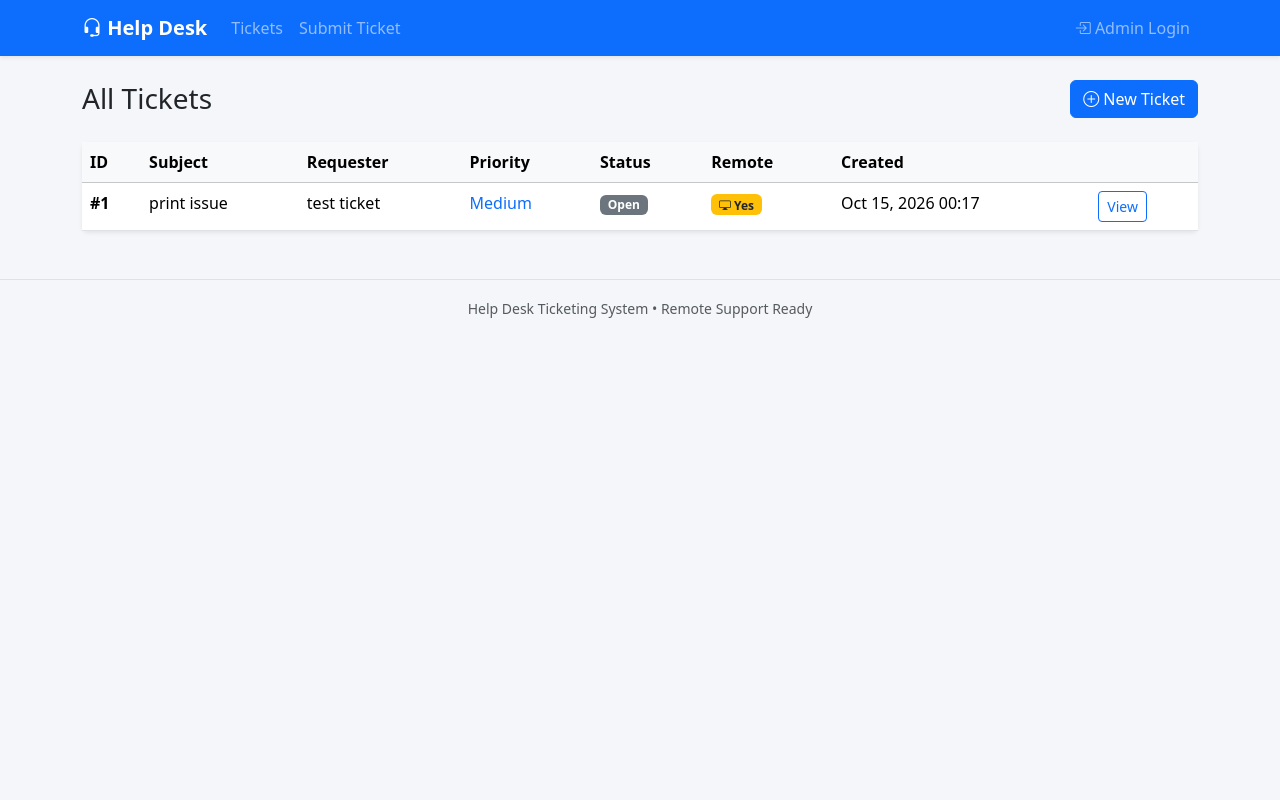
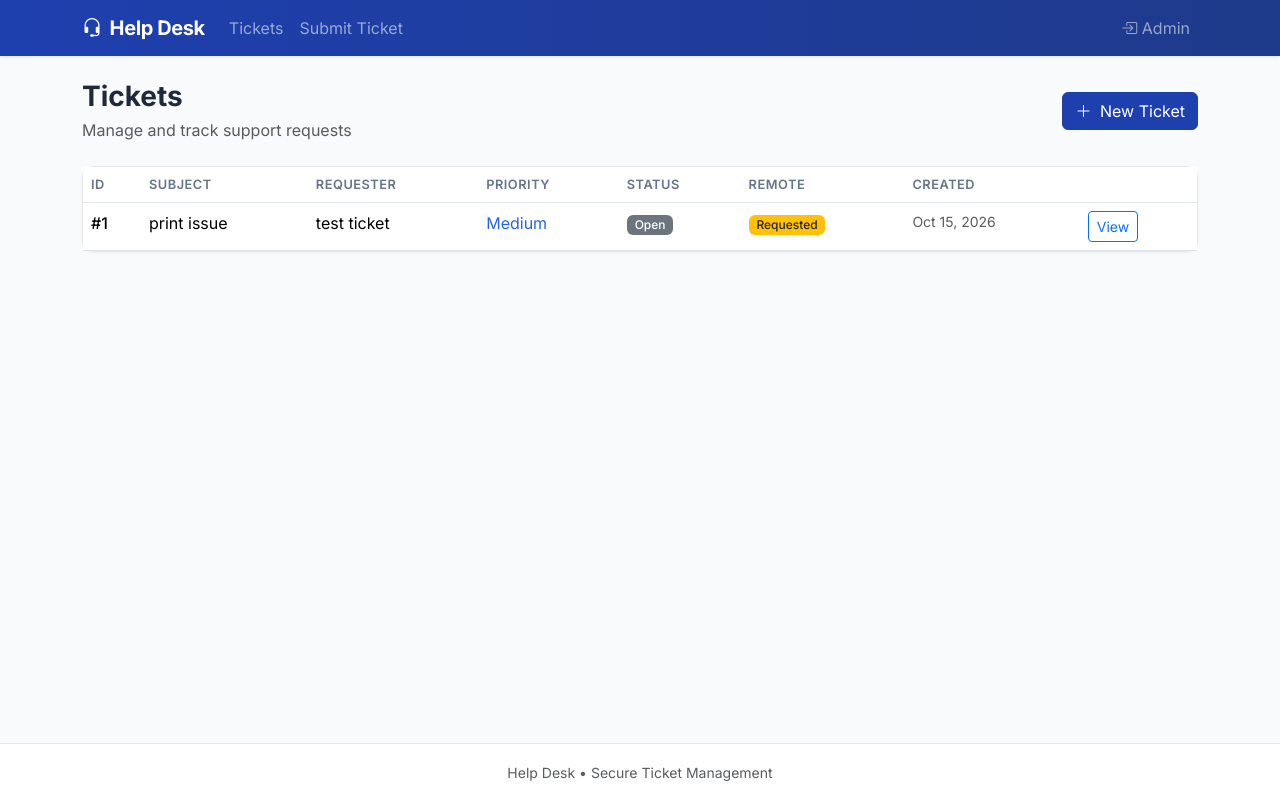
Before and after one commit to datdude6720-stack/Helpdesk, a Flask app: page / in a window 1280 px wide. Run offline with Flask 3, Linux system fonts and the light colour scheme.

Commit message:
Add files via upload

```diff
--- a/templates/base.html
+++ b/templates/base.html
@@ -3,25 +3,67 @@
 <head>
     <meta charset="UTF-8">
     <meta name="viewport" content="width=device-width, initial-scale=1.0">
-    <title>Help Desk Ticketing System</title>
+    <title>Help Desk</title>
     <link href="https://cdn.jsdelivr.net/npm/bootstrap@5.3.2/dist/css/bootstrap.min.css" rel="stylesheet">
     <link href="https://cdn.jsdelivr.net/npm/bootstrap-icons@1.11.1/font/bootstrap-icons.css" rel="stylesheet">
+    <link href="https://fonts.googleapis.com/css2?family=Inter:wght@400;500;600;700&display=swap" rel="stylesheet">
     <style>
-        body { background-color: #f4f6f9; }
-        .navbar-brand { font-weight: 700; }
-        .card { border: none; box-shadow: 0 0.125rem 0.25rem rgba(0,0,0,.075); }
-        .priority-critical { color: #dc3545; font-weight: bold; }
-        .priority-high { color: #fd7e14; font-weight: bold; }
-        .priority-medium { color: #0d6efd; }
-        .priority-low { color: #198754; }
-        .status-badge { font-size: 0.75rem; }
+        :root {
+            --primary: #1e40af;
+            --primary-dark: #1e3a8a;
+            --bg: #f8fafc;
+            --card-border: #e2e8f0;
+        }
+        body {
+            font-family: 'Inter', system-ui, -apple-system, sans-serif;
+            background-color: var(--bg);
+            color: #1e293b;
+        }
+        .navbar {
+            background: linear-gradient(90deg, var(--primary) 0%, var(--primary-dark) 100%) !important;
+            box-shadow: 0 1px 3px rgba(0,0,0,.1);
+        }
+        .navbar-brand { font-weight: 700; letter-spacing: -0.02em; }
+        .card {
+            border: 1px solid var(--card-border);
+            border-radius: 12px;
+            box-shadow: 0 1px 3px rgba(0,0,0,.05);
+        }
+        .card-header {
+            background: #fff;
+            border-bottom: 1px solid var(--card-border);
+            font-weight: 600;
+            border-radius: 12px 12px 0 0 !important;
+        }
+        .btn-primary {
+            background-color: var(--primary);
+            border-color: var(--primary);
+        }
+        .btn-primary:hover {
+            background-color: var(--primary-dark);
+            border-color: var(--primary-dark);
+        }
+        .table thead th {
+            font-weight: 600;
+            font-size: 0.8rem;
+            text-transform: uppercase;
+            letter-spacing: 0.04em;
+            color: #64748b;
+            border-bottom: 1px solid var(--card-border);
+        }
+        .priority-critical { color: #dc2626; font-weight: 600; }
+        .priority-high { color: #ea580c; font-weight: 600; }
+        .priority-medium { color: #2563eb; }
+        .priority-low { color: #16a34a; }
+        .badge { font-weight: 500; }
         .whitespace-pre { white-space: pre-wrap; }
+        footer { background: #fff; border-top: 1px solid var(--card-border); }
     </style>
 </head>
-<body>
-    <nav class="navbar navbar-expand-lg navbar-dark bg-primary shadow-sm">
+<body class="d-flex flex-column min-vh-100">
+    <nav class="navbar navbar-expand-lg navbar-dark">
         <div class="container">
-            <a class="navbar-brand" href="/"><i class="bi bi-headset"></i> Help Desk</a>
+            <a class="navbar-brand" href="/"><i class="bi bi-headset me-2"></i>Help Desk</a>
             <button class="navbar-toggler" type="button" data-bs-toggle="collapse" data-bs-target="#navbarNav">
                 <span class="navbar-toggler-icon"></span>
             </button>
@@ -34,13 +76,14 @@
                     {% if session.get('admin') %}
                     <li class="nav-item"><a class="nav-link" href="/logout"><i class="bi bi-box-arrow-right"></i> Logout</a></li>
                     {% else %}
-                    <li class="nav-item"><a class="nav-link" href="/login"><i class="bi bi-box-arrow-in-right"></i> Admin Login</a></li>
+                    <li class="nav-item"><a class="nav-link" href="/login"><i class="bi bi-box-arrow-in-right"></i> Admin</a></li>
                     {% endif %}
                 </ul>
             </div>
         </div>
     </nav>
-    <div class="container mt-4 mb-5">
+
+    <div class="container mt-4 mb-5 flex-grow-1">
         {% with messages = get_flashed_messages(with_categories=true) %}
             {% if messages %}
                 {% for category, message in messages %}
@@ -53,8 +96,9 @@
         {% endwith %}
         {% block content %}{% endblock %}
     </div>
-    <footer class="text-center text-muted py-3 border-top mt-auto">
-        <small>Help Desk Ticketing System • Remote Support Ready</small>
+
+    <footer class="text-center text-muted py-3 mt-auto">
+        <small>Help Desk • Secure Ticket Management</small>
     </footer>
     <script src="https://cdn.jsdelivr.net/npm/bootstrap@5.3.2/dist/js/bootstrap.bundle.min.js"></script>
 </body>
--- a/templates/index.html
+++ b/templates/index.html
@@ -1,13 +1,17 @@
 {% extends "base.html" %}
 {% block content %}
 <div class="d-flex justify-content-between align-items-center mb-4">
-    <h1 class="h3 mb-0">All Tickets</h1>
-    <a href="/submit" class="btn btn-primary"><i class="bi bi-plus-circle"></i> New Ticket</a>
+    <div>
+        <h1 class="h3 mb-1 fw-bold">Tickets</h1>
+        <p class="text-muted mb-0">Manage and track support requests</p>
+    </div>
+    <a href="/submit" class="btn btn-primary"><i class="bi bi-plus-lg me-1"></i> New Ticket</a>
 </div>
-<div class="card shadow-sm">
+
+<div class="card">
     <div class="table-responsive">
         <table class="table table-hover mb-0">
-            <thead class="table-light">
+            <thead>
                 <tr>
                     <th>ID</th>
                     <th>Subject</th>
@@ -22,21 +26,21 @@
             <tbody>
                 {% for ticket in tickets %}
                 <tr>
-                    <td><strong>#{{ ticket.id }}</strong></td>
+                    <td class="fw-medium">#{{ ticket.id }}</td>
                     <td>{{ ticket.subject }}</td>
                     <td>{{ ticket.name }}</td>
                     <td><span class="priority-{{ ticket.priority.lower() }}">{{ ticket.priority }}</span></td>
-                    <td><span class="badge bg-secondary status-badge">{{ ticket.status }}</span></td>
+                    <td><span class="badge bg-secondary">{{ ticket.status }}</span></td>
                     <td>
                         {% if ticket.remote_requested %}
-                            <span class="badge bg-warning text-dark"><i class="bi bi-display"></i> Yes</span>
-                        {% else %}-{% endif %}
+                            <span class="badge bg-warning text-dark">Requested</span>
+                        {% else %}<span class="text-muted">—</span>{% endif %}
                     </td>
-                    <td>{{ ticket.created_at.strftime('%b %d, %Y %H:%M') }}</td>
+                    <td class="text-muted small">{{ ticket.created_at.strftime('%b %d, %Y') }}</td>
                     <td><a href="/ticket/{{ ticket.id }}" class="btn btn-sm btn-outline-primary">View</a></td>
                 </tr>
                 {% else %}
-                <tr><td colspan="8" class="text-center text-muted py-4">No tickets yet. Be the first to submit one!</td></tr>
+                <tr><td colspan="8" class="text-center text-muted py-5">No tickets yet. Submit the first one.</td></tr>
                 {% endfor %}
             </tbody>
         </table>
```
Also changed, not shown: static/DLC logo.png (added).
